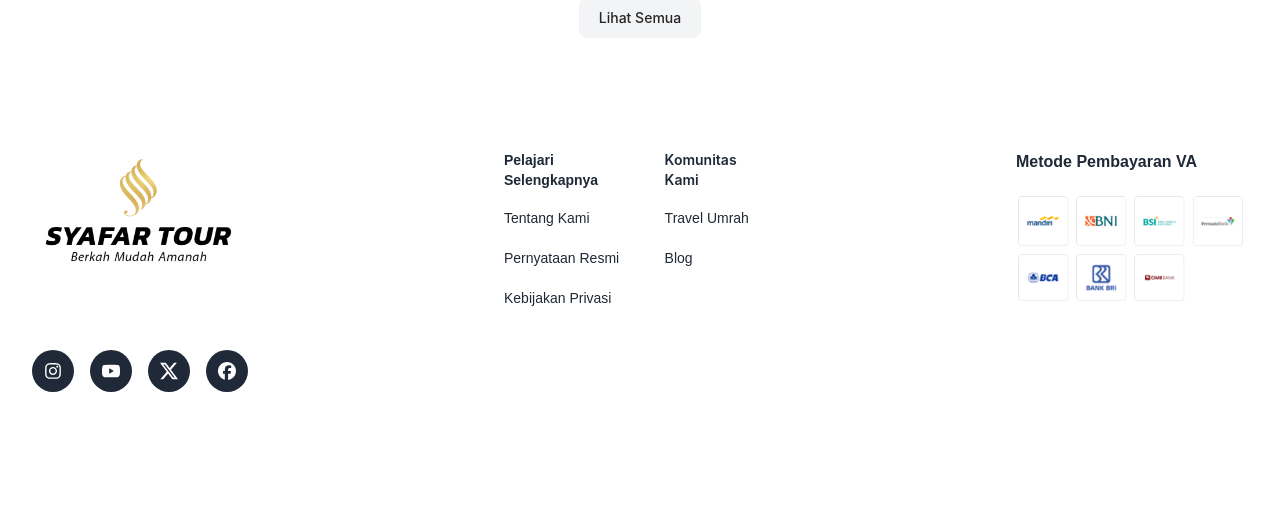
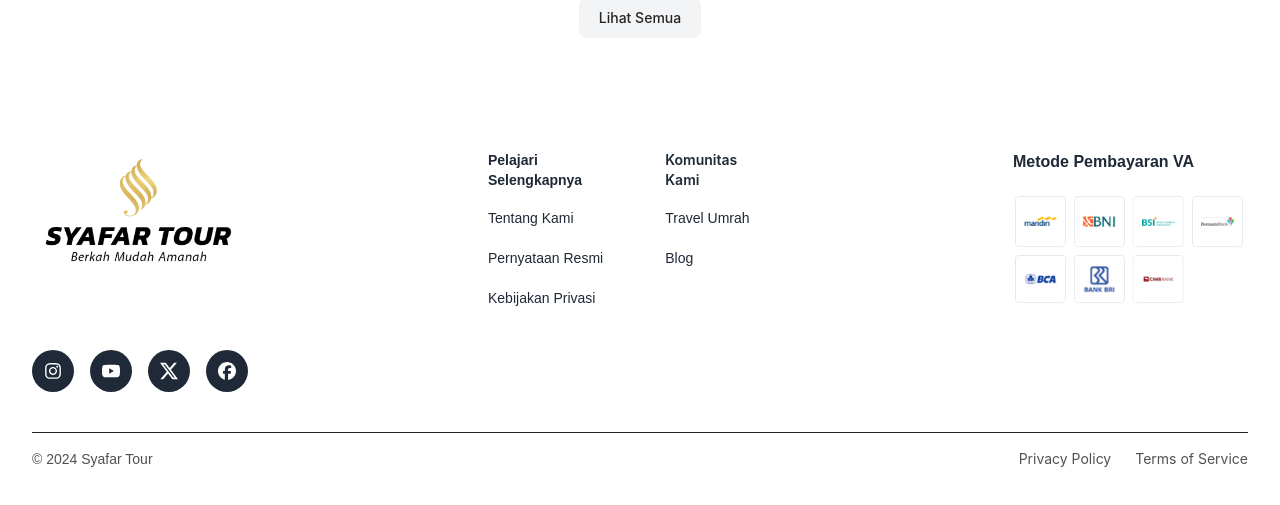
Before and after one commit to TableStar/company-profile-umroh, a Next.js app: page / in a window 1280 px wide. Shown: the part 3778-4283 px from the top of the page. Before the commit the page ends 4250 px from the top, so only its background shows below. Built offline with nearby package versions, Linux system fonts and the light colour scheme.

Commit message:
feat:added credits

```diff
--- a/src/components/layout/Footer.tsx
+++ b/src/components/layout/Footer.tsx
@@ -8,7 +8,8 @@ import Link from "next/link";
 
 const Footer = () => {
   return (
-    <footer className="p-6 md:px-8 md:py-20 flex flex-col md:flex-row gap-y-10 gap-x-64 md:justify-center ">
+    <footer className="p-4 md:px-8 md:py-20 flex flex-col gap-y-10 md:items-center">
+      <div className="flex flex-col md:flex-row gap-y-10 gap-x-60 md:justify-center">
         <div className="flex flex-col md:max-w-56 gap-y-10">
           <div className="w-full h-40 overflow-hidden">
             <Image
@@ -37,7 +38,7 @@ const Footer = () => {
             </button>
           </div>
         </div>
-      <div className="gap-8 flex flex-col md:flex-row md:min-w-64 ">
+        <div className="gap-8 flex flex-col md:flex-row md:min-w-[285px] ">
           {/* Learn More Section */}
           <div className="space-y-4">
             <h3 className="text-gray-800 text-sm font-semibold font-['Open Sans']">
@@ -99,12 +100,26 @@ const Footer = () => {
           <h3 className="text-gray-800 text-base font-semibold font-['Open Sans']">
             Metode Pembayaran VA
           </h3>
-        <Image
-          src={"/assets/bank.png"}
-          alt="bank"
-          width={324}
-          height={154}
-        />
+          <Image src={"/assets/bank.png"} alt="bank" width={324} height={154} />
+        </div>
+      </div>
+      <div className="flex flex-col justify-between gap-4 md:w-full md:max-w-[1300px]">
+        {/* Divider */}
+        <div className="w-full h-px bg-[#252525]" />
+        {/* Credit Content */}
+        <div className="flex flex-col md:flex-row justify-between md:items-center w-full text-sm text-[#252525] opacity-80">
+          {/* Copyright */}
+          <p className="font-['Open Sans']">© 2024 Syafar Tour</p>
+          {/* Links */}
+          <div className="flex gap-6">
+            <Link href="#" className="font-['Inter']">
+              Privacy Policy
+            </Link>
+            <Link href="#" className="font-['Inter']">
+              Terms of Service
+            </Link>
+          </div>
+        </div>
       </div>
     </footer>
   );
```
Lines whose indentation alone changed are shown as unchanged.
